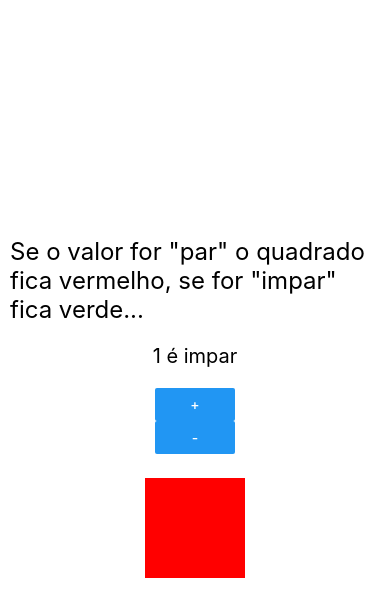
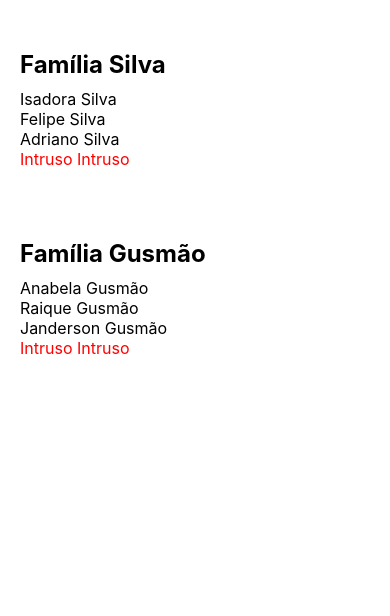
Before and after one commit to gabrielfnobre/react, a React Native app in the folder componentes/: screen / in a window 390 px wide. Shown: the top 616 px of the page. Built offline with nearby package versions, Linux system fonts and the light colour scheme.

Commit message:
08/12/2022

```diff
--- a/componentes/App.js
+++ b/componentes/App.js
@@ -1,9 +1,26 @@
 import React from 'react'
-import RenderizacaoCondicionalComTernario from './src/truques-na-manga/RenderizacaoCondicional/RenderizacaoCondicionalComTernario'
+import Familia from './src/componentes/propsPontoChildren/Familia'
+import Filhos from './src/componentes/propsPontoChildren/Filhos'
+
+const familia1 = "Silva"
+const familia2 = "Gusmão"
 
 export default () => {
   return (
     /* Coloque seus componentes abaixo...*/
-    <RenderizacaoCondicionalComTernario />
+    <>
+      {/* Neste caso App.js faz o papel de componente Mor */}
+      <Familia familia={familia1}>
+        {/* Note que os componentes Fihos estão sendo passados como conteúdo... */}
+        <Filhos nome="Isadora" familia={familia1} />
+        <Filhos nome="Felipe" familia={familia1} />
+        <Filhos nome="Adriano" familia={familia1} />
+      </Familia>
+      <Familia familia={familia2}>
+        <Filhos nome="Anabela" familia={familia2} />
+        <Filhos nome="Raique" familia={familia2} />
+        <Filhos nome="Janderson" familia={familia2} />
+      </Familia>
+    </>
   )
 }
--- /dev/null
+++ b/componentes/src/componentes/propsPontoChildren/Familia.js
@@ -0,0 +1,61 @@
+import React from 'react'
+import {StyleSheet, Text, View} from 'react-native'
+import Filhos from './Filhos'
+
+/* PROPS.CHILDREN:
+
+    O props.crildren é uma forma de renderizarmos as propriedades que foram passadas para um Componente Filho que está dentro de um Componente Pai, porém os parâmetros foram passados por um Componente Mor que renderizou o Componente Pai, e não pelo Componente Pai, ficando impossível que o Componente Pai renderize as propriedades do Componente Filho.
+
+    Esquisito né?
+    Veja o diagrama embaixo e você vai entender...
+
+        Componente Mor
+            |    passou parâmetros pra
+            |    Componente Filho
+            |
+            |_______________________Componente Pai
+                                        |       recebeu o Componente
+                                        |       Filho, mas não passou
+                                        |       parâmetro nenhum para
+                                        |       ele.
+                                        |
+                                        |_________________Componente Filho
+                                                                recebeu parâmetros do
+                                                                componente Mor, mas
+                                                                ele mesmo está dentro
+                                                                do componente Pai, como
+                                                                conteúdo, por isso
+                                                                quando o Componente Pai
+                                                                tenta renderizar os
+                                                                dados, ele não consegue
+
+    Para resolver esse problema, usamos o props.children, veja como...
+
+*/
+
+export default props => {
+    return (
+        <View style={styles.background}>
+            <Text style={styles.texto}>Família {props.familia}</Text>
+            {/* Veja que o componente Familia é o pai, que vai receber o componente Filhos, mas para renderizá-los, ele precisa de usar o props.children */}
+            {props.children}
+            {/* Veja que quando passamos valores diretamente a um filho ele renderiza sem problemas, ele só não renderiza quando é de um componente Mor para um filho. */}
+            <Filhos nome="Intruso" familia='Intruso'/>
+        </View>
+    )
+}
+
+const styles = StyleSheet.create({
+
+    background: {
+        margin: 20,
+    },
+    texto: {
+        color: 'black',
+        fontSize: 24,
+        fontWeight: 'bold',
+        marginBottom: 10,
+        marginTop: 30,
+    }
+
+})
--- /dev/null
+++ b/componentes/src/componentes/propsPontoChildren/Filhos.js
@@ -0,0 +1,24 @@
+import React from "react";
+import { StyleSheet, Text} from "react-native";
+
+export default ({nome, familia}) => {
+    const intruso = 'Intruso'
+    return (
+            nome != intruso
+            ? <Text style={styles.texto}>{nome} {familia}</Text>
+            : <Text style={styles.intruso}>{nome} {familia}</Text>
+        )
+}
+
+const styles = StyleSheet.create({
+
+    texto: {
+        color: 'black',
+        fontSize: 16,
+    },
+    intruso: {
+        color: 'red',
+        fontSize: 16,
+    },
+
+})
```
Also changed, not shown: 1 other file (tests, documents, lock files or other folders).
